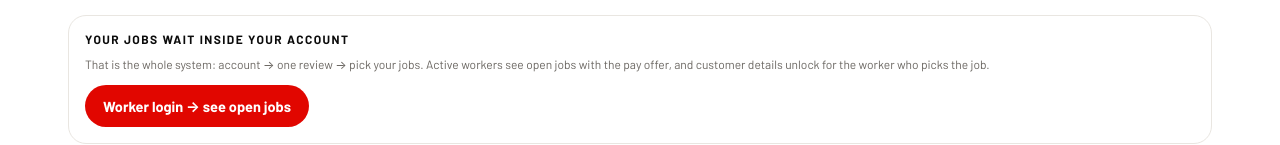
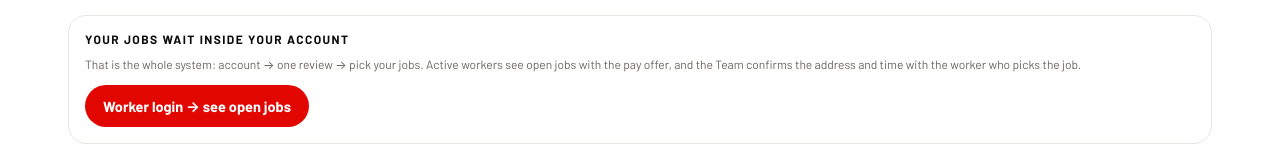
Before and after one commit to Generalhandymans/general-handyman-solutions, a plain HTML site: page index.html in a window 1280 px wide. Shown: the part 5783-5928 px from the top of the page. Drawn offline with nearby package versions, Linux system fonts and the light colour scheme; a web font is replaced by a local one.

Commit message:
Page: workers section matches privacy model

```diff
--- a/index.html
+++ b/index.html
@@ -539,7 +539,7 @@ footer{border-top:1px solid var(--line);padding:22px 0 34px;color:var(--muted);f
     </div>
     <div style="border:1px solid var(--line);border-radius:18px;background:var(--surface);padding:16px;margin-top:16px">
       <div class="label" style="margin-top:0">Your jobs wait inside your account</div>
-      <p class="fine" style="text-align:left;margin:6px 0 12px">That is the whole system: account → one review → pick your jobs. Active workers see open jobs with the pay offer, and customer details unlock for the worker who picks the job.</p>
+      <p class="fine" style="text-align:left;margin:6px 0 12px">That is the whole system: account → one review → pick your jobs. Active workers see open jobs with the pay offer, and the Team confirms the address and time with the worker who picks the job.</p>
       <a class="btn btn-red" style="padding:12px 18px;font-size:14.5px" href="https://app.generalhandymans.app/" target="_blank" rel="noopener">Worker login → see open jobs</a>
     </div>
   </section>
```
